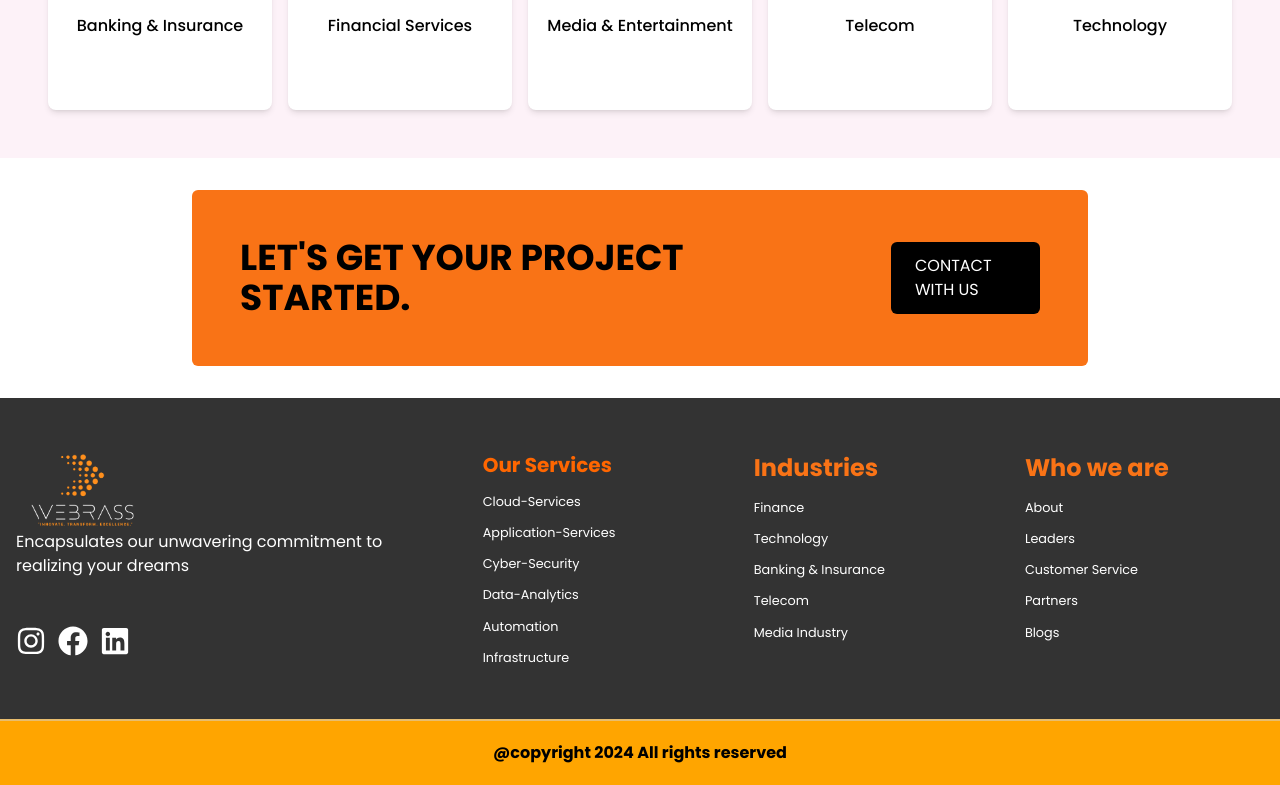
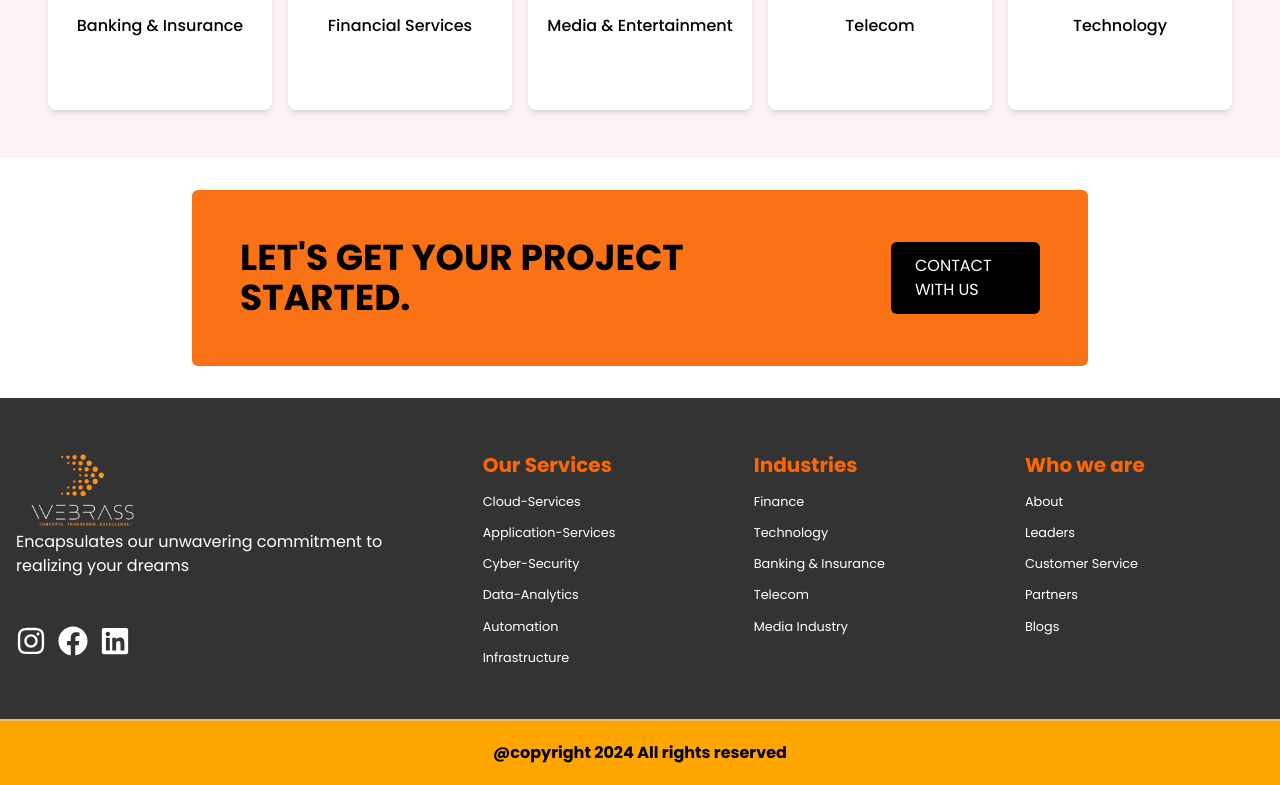
Before and after one commit to code-sourabh/web-app-project, a React (Create React App) app: page / in a window 1280 px wide. Shown: the part 4145-4930 px from the top of the page. Built offline with nearby package versions, Linux system fonts and the light colour scheme.

Commit message:
footer link updated

```diff
--- a/src/components/Footer/Footer.jsx
+++ b/src/components/Footer/Footer.jsx
@@ -133,7 +133,7 @@ const Footer = () => {
               </div>
               <div>
                 <div className="py-8 px-4">
-                  <h1 className="text-[1.5rem] font-bold text-justify sm:text-left mb-3 text-[#f97316]">
+                  <h1 className="text-[1.25rem] font-bold text-justify sm:text-left mb-3 text-[#ff6600] ">
                     Industries
                   </h1>
                   <ul className="flex flex-col gap-3">
@@ -153,7 +153,7 @@ const Footer = () => {
               </div>
               <div>
                 <div className="py-8 px-4">
-                  <h1 className="text-[1.5rem] font-bold text-justify sm:text-left mb-3 text-[#f97316]">
+                  <h1 className="text-[1.25rem] font-bold text-justify sm:text-left mb-3 text-[#ff6600] ">
                     Who we are
                   </h1>
                   <ul className="flex flex-col gap-3">
```
